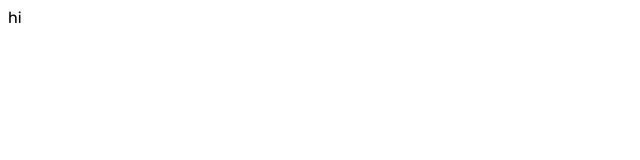
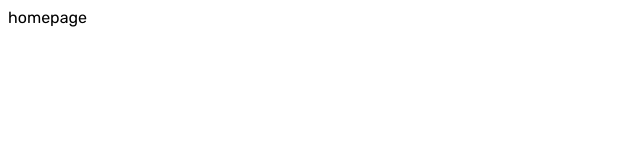
Before and after one commit to CodyMan0/heavenStar_frontend, a React (Create React App) app: page /home in a window 1280 px wide. Shown: the top 160 px of the page, without its empty margins (0-640 px from the left). Built offline with nearby package versions, Linux system fonts and the light colour scheme.

Commit message:
feat: react-router-dom을 활용한 Routing 설정 완료

```diff
--- a/src/App.js
+++ b/src/App.js
@@ -1,5 +1,25 @@
+import { createBrowserRouter, RouterProvider } from "react-router-dom";
+import HomePage from "scenes/homePage";
+import LoginPage from "scenes/homePage";
+import ProfilePage from "scenes/homePage";
+
+const router = createBrowserRouter([
+	{
+		path: "/",
+		element: <LoginPage />,
+	},
+	{
+		path: "/home",
+		element: <HomePage />,
+	},
+	{
+		path: "/profile/:userId",
+		element: <ProfilePage />,
+	},
+]);
+
 function App() {
-	return <div className="App">hi</div>;
+	return <RouterProvider router={router} />;
 }
 
 export default App;
--- /dev/null
+++ b/src/scenes/homePage/index.jsx
@@ -0,0 +1,5 @@
+const HomePage = () => {
+	return <div>homepage</div>;
+};
+
+export default HomePage;
--- /dev/null
+++ b/src/scenes/loginPage/index.jsx
@@ -0,0 +1,5 @@
+const LoginPage = () => {
+	return <div>LoginPage</div>;
+};
+
+export default LoginPage;
--- /dev/null
+++ b/src/scenes/navbar/index.jsx
@@ -0,0 +1,5 @@
+const Navbar = () => {
+	return <div>Navbar</div>;
+};
+
+export default Navbar;
```
Also changed, not shown: src/scenes/profilePage/index.jsx (added), 1 other file (tests, documents, lock files or other folders).
